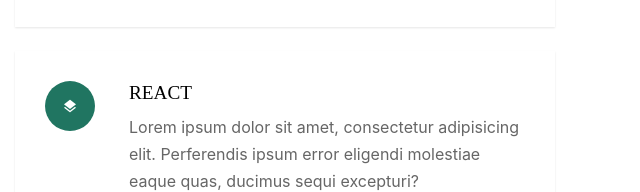
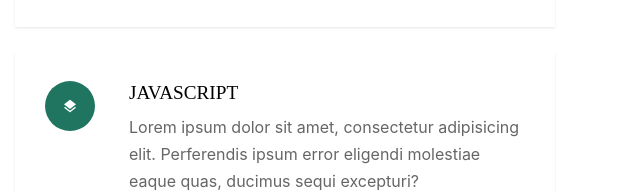
Before and after one commit to pavelsamonin/pavelsamonin.github.io, a plain HTML site: page index.html in a window 1280 px wide. Shown: the part 1214-1406 px from the top of the page, 640-1280 px from the left. Drawn offline with Linux system fonts and the light colour scheme; files whose address does not match are found by name; a web font is replaced by a local one.

Commit message:
Update index.html

```diff
--- a/index.html
+++ b/index.html
@@ -146,7 +146,7 @@
                     <div class="service d-flex h-100">
                         <div class="service-number mr-4"><span class="icon-layers"></span></div>
                         <div class="service-about">
-                            <h3>REACT</h3>
+                            <h3>JAVASCRIPT</h3>
                             <p>Lorem ipsum dolor sit amet, consectetur adipisicing elit. Perferendis ipsum error
                                 eligendi molestiae eaque quas, ducimus sequi excepturi?</p>
                         </div>
```
